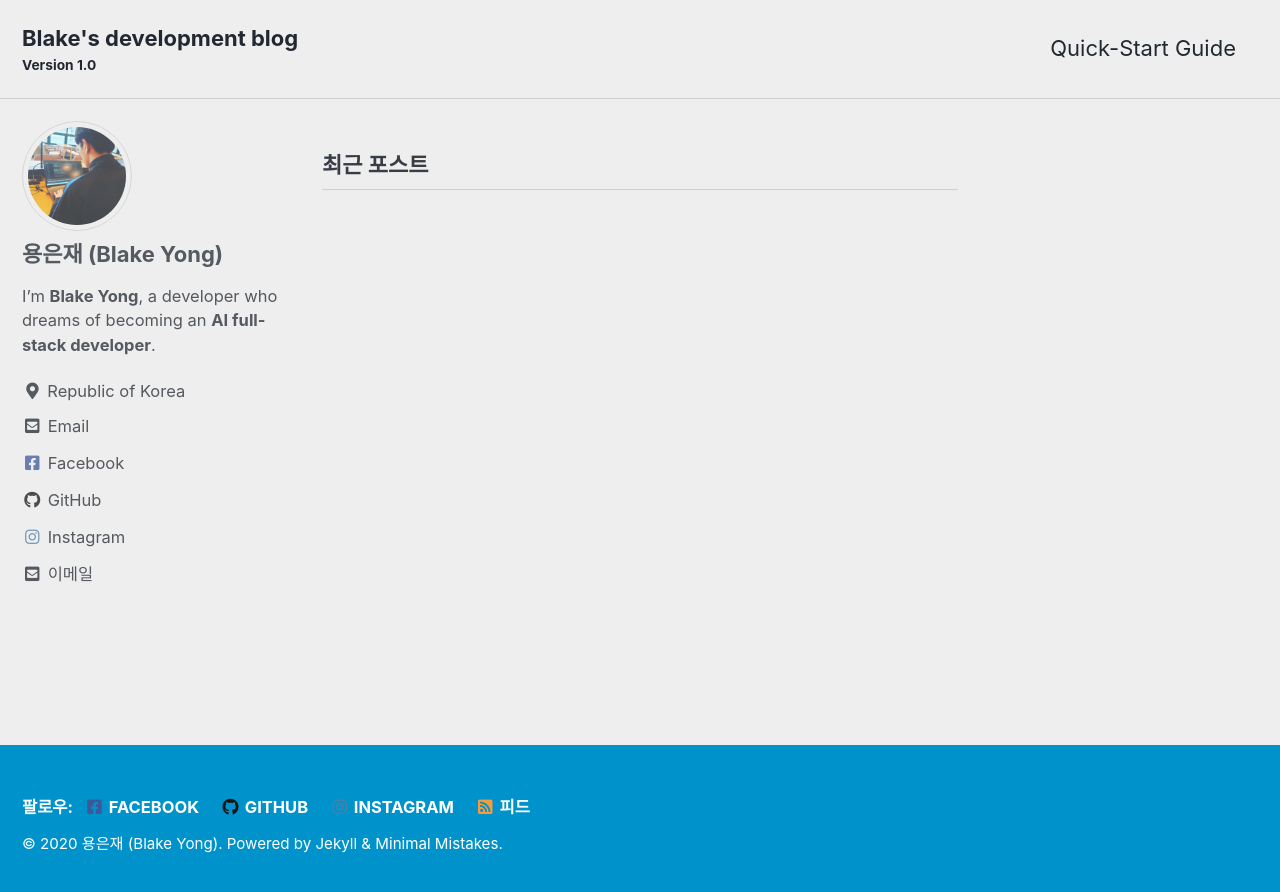
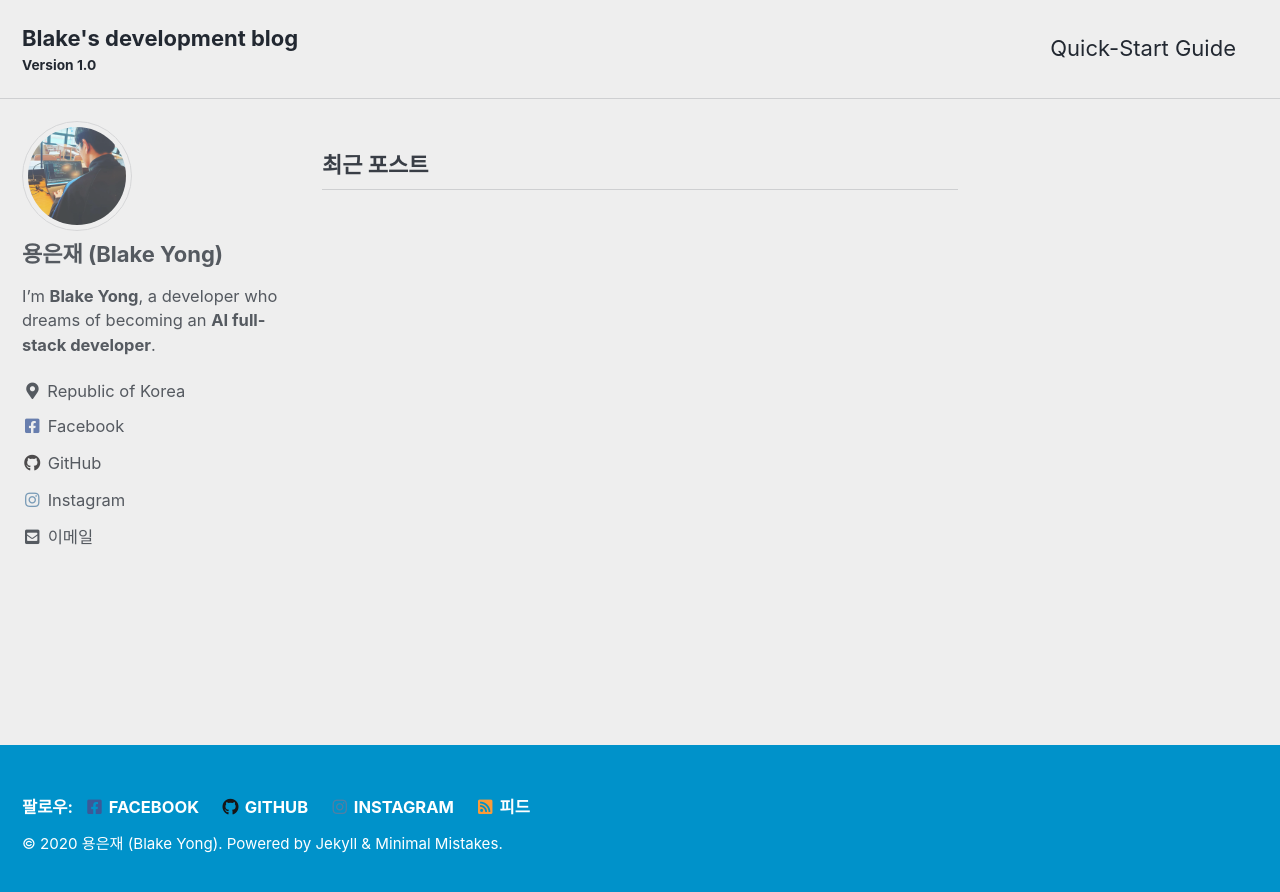
Before and after one commit to BlakeYong/BlakeYong.github.io, a Jekyll site: the page built from index.html, in a window 1280 px wide. Shown: the top 892 px of the page. Built offline with Jekyll 4.4.1, drawn with Linux system fonts in a browser that asks for light colours; cached includes are drawn as plain includes; the list of posts is cut into pages by our own code.

Commit message:
Email제거

```diff
--- a/_config.yml
+++ b/_config.yml
@@ -99,9 +99,6 @@ author:
   location         : "Republic of Korea"
   email            : "swejyong@naver.com"
   links:
-    - label: "Email"
-      icon: "fas fa-fw fa-envelope-square"
-      url: "swejyong@naver.com"
     - label: "Facebook"
       icon: "fab fa-fw fa-facebook-square"
       url: "https://www.facebook.com/profile.php?id=100006676929552"
```
